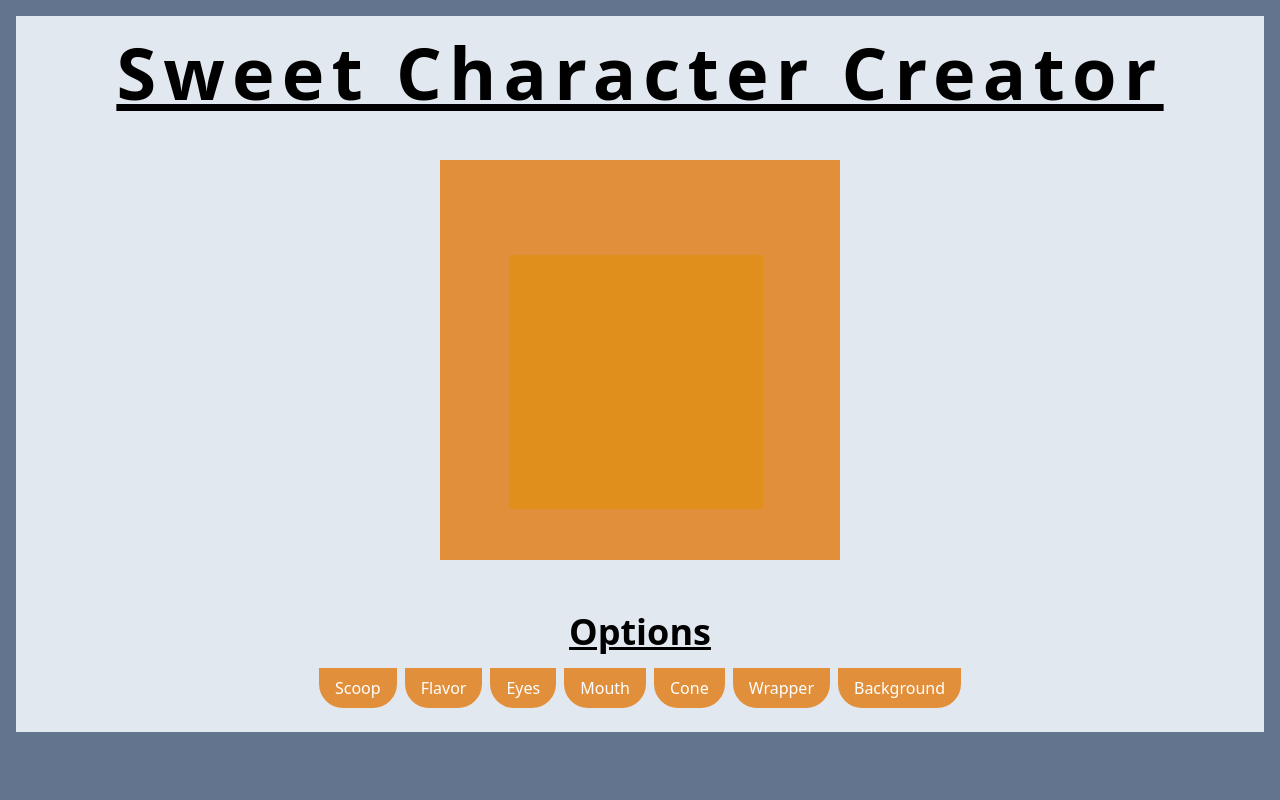
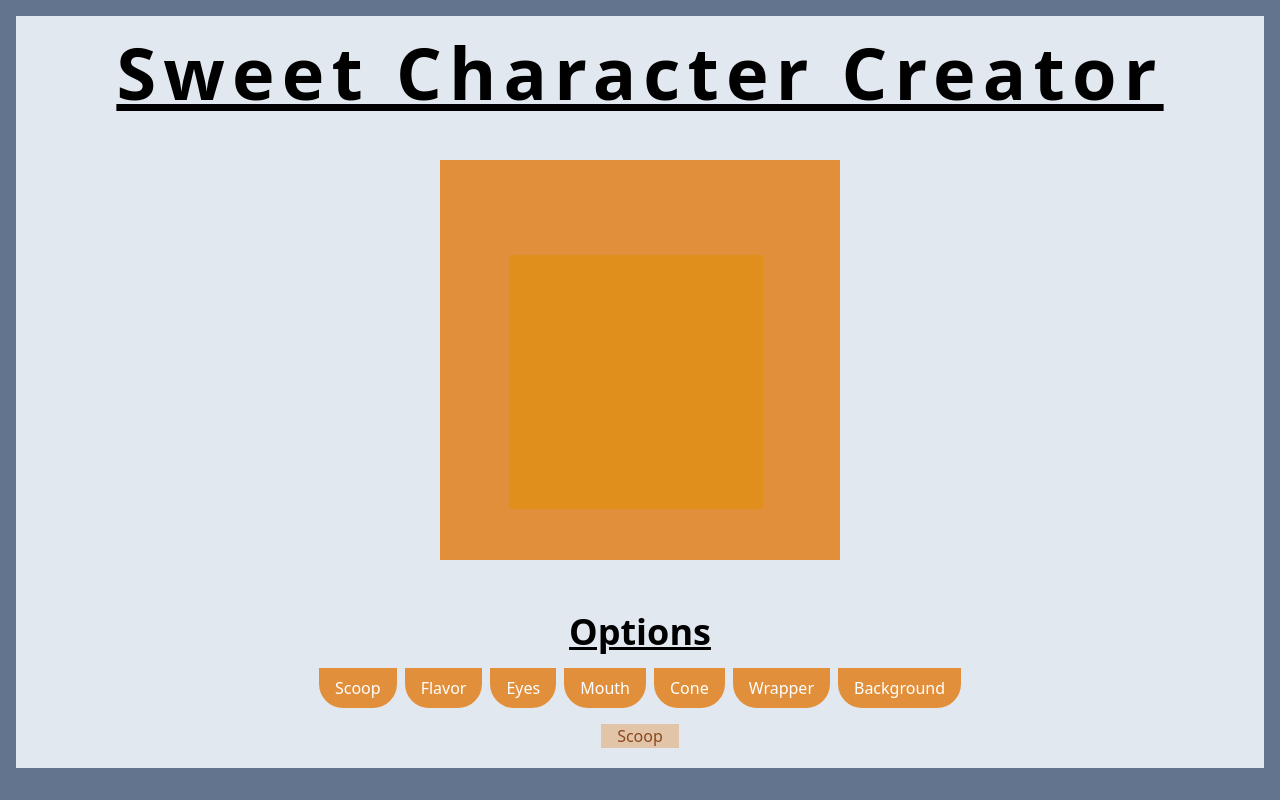
Before and after one commit to ericksong91/sweet-character-generator, a Next.js app: page / in a window 1280 px wide. Both pictures are taken after a click on the button "Scoop". Built offline with nearby package versions, Linux system fonts and the light colour scheme.

Commit message:
Add Selection container component.

```diff
--- a/src/app/_components/Options.tsx
+++ b/src/app/_components/Options.tsx
@@ -1,8 +1,16 @@
 "use client";
+import { useState } from "react";
 
-function Options () {
+import SelectionContainer from "./SelectionContainer";
 
-    const selections = [
+function Options() {
+
+    type Selection = {
+        id: number;
+        name: string;
+    };
+
+    const selections: Selection[] = [
         {id:1, name: 'Scoop'},
         {id:2, name: 'Flavor'},
         {id:3, name: 'Eyes'},
@@ -10,17 +18,13 @@ function Options () {
         {id:5, name: 'Cone'},
         {id:6, name: 'Wrapper'},
         {id:7, name: 'Background'}
-    ]
+    ];
 
-    function handleSelect(selections: { id: number; name: string}) {
-        alert(`Choose your ${selections.name}!`);
+    const [selected, setSelected] = useState<Selection | null>(null)
+
+    function handleSelectClick(selection: Selection) {
+        setSelected(selection);
     };
-
-    interface Selection {
-        id: number;
-        name: string;
-    }
-    // I don't know what this does
 
     return (
         <>
@@ -29,12 +33,16 @@ function Options () {
             </h2>
             <div>
                 {selections.map((selection) => (
-                    <button className="bg-amber-600/75 hover:bg-amber-900/75 text-white px-4 py-2 m-1 rounded-b-3xl cursor-pointer" key={selection.id} onClick={() => handleSelect(selection)}>
+                    <button className="bg-amber-600/75 hover:bg-amber-900/75 text-white px-4 py-2 m-1 rounded-b-3xl cursor-pointer" key={selection.id} onClick={() => handleSelectClick(selection)}>
                         {selection.name}
                     </button>
                 )
             )}
             </div>
+            {selected && (
+                <SelectionContainer selection={selected.name}
+                />
+            )}
         </>
     )
 };
--- /dev/null
+++ b/src/app/_components/SelectionContainer.tsx
@@ -0,0 +1,20 @@
+
+type SelectionProps = {
+    selection: string;
+};
+
+function SelectionContainer({
+    selection,
+}: SelectionProps) {
+
+    return(
+        <>
+        <h1 className="text-amber-900/85 bg-amber-600/30 px-4"
+        >
+            {selection}
+        </h1>
+        </>
+    );
+};
+
+export default SelectionContainer;
```
